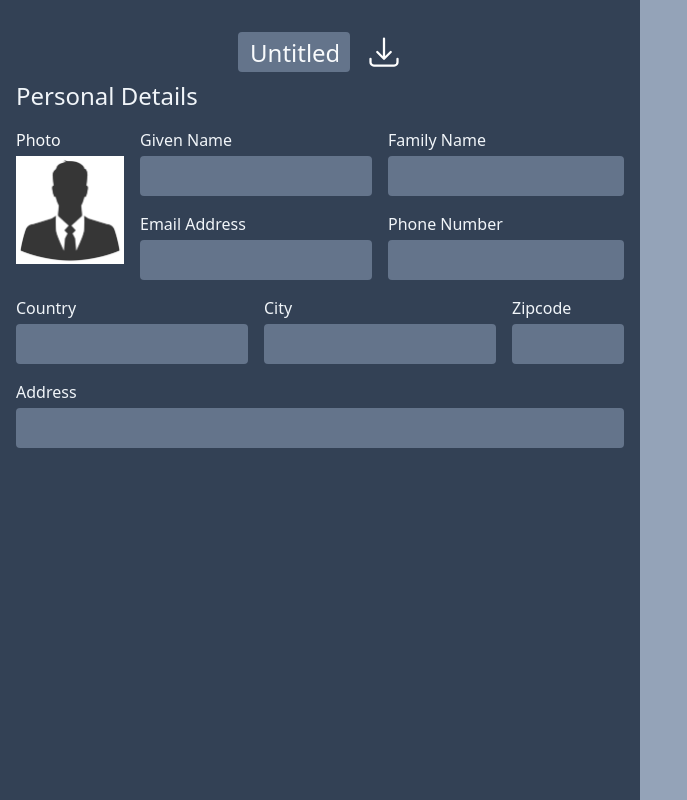
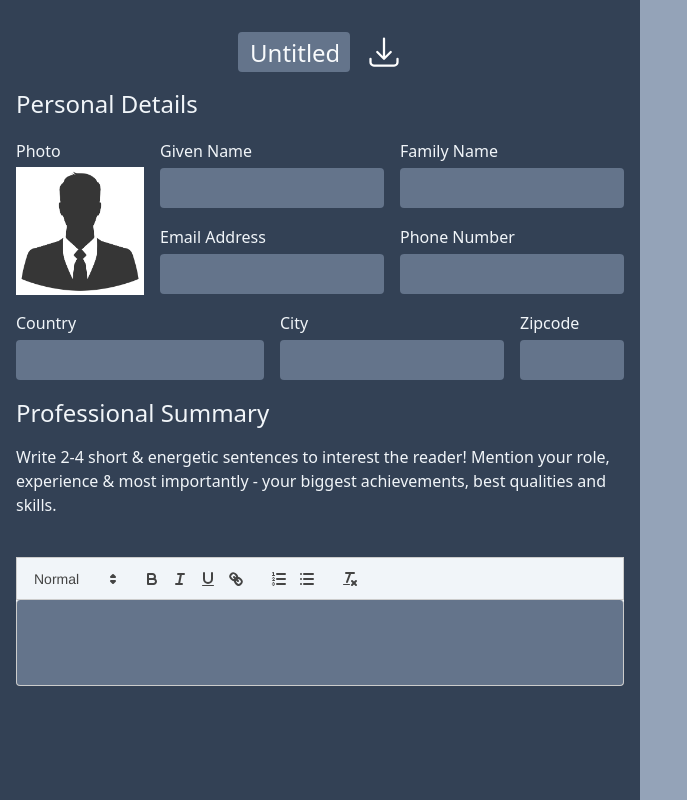
Before and after one commit to aScHEABL/cv-project, a React (Create React App) app: page / in a window 1280 px wide. Shown: the whole page, without its empty margins (0-687 px from the left). Built offline with nearby package versions, Linux system fonts and the light colour scheme.

Commit message:
update: professional summary WIP #0

```diff
--- a/package.json
+++ b/package.json
@@ -8,6 +8,7 @@
     "@testing-library/user-event": "^13.5.0",
     "react": "^18.2.0",
     "react-dom": "^18.2.0",
+    "react-quill": "^2.0.0",
     "react-scripts": "5.0.1",
     "web-vitals": "^2.1.4"
   },
--- a/src/App.js
+++ b/src/App.js
@@ -9,7 +9,7 @@ class App extends Component {
 
   render() {
     return (
-      <main className="grid grid-cols-2 h-screen">
+      <main className="grid grid-cols-[1fr_1fr] h-screen">
         <EditorSection />
         <PreviewSetion />
       </main>
--- a/src/components/Address.js
+++ /dev/null
@@ -1,19 +0,0 @@
-import React, { Component } from "react";
-
-class Address extends Component {
-    constructor(props) {
-        super(props);
-    }
-
-    render() {
-        return(
-            <div className="flex flex-wrap gap-1 col-span-5">
-                <label className="text-slate-100">Address</label>
-                <br />
-                <input className="h-10 w-full px-3 bg-slate-500 rounded text-slate-50"/>
-            </div>
-        )
-    }
-}
-
-export default Address;
--- a/src/components/CVtitle.js
+++ b/src/components/CVtitle.js
@@ -33,7 +33,7 @@ class CVtitle extends Component {
             width: "7rem"
         }
         return (
-        <div className="flex basis-full p-2 h-14 content-center justify-center gap-4">
+        <div className="flex basis-full py-2 h-14 content-center justify-center gap-4">
             <input className="h-10 px-3 rounded
             bg-slate-500 text-slate-50 outline-none text-2xl
             focus:outline-blue-400 "
--- a/src/components/EditorSection.js
+++ b/src/components/EditorSection.js
@@ -2,6 +2,7 @@ import React, { Component } from "react";
 import PersonalDetails from "./PersonalDetails";
 import Education from "./Education";
 import CVtitle from "./CVtitle";
+import Summary from "./Summary";
 
 class EditorSection extends Component {
     constructor(props) {
@@ -13,7 +14,8 @@ class EditorSection extends Component {
         <section className="bg-slate-700 py-6 px-4">
             <CVtitle />
             <PersonalDetails />
-            <Education />
+            <Summary />
+            {/* <Education /> */}
         </section>
         )
     }
--- a/src/components/Education.js
+++ b/src/components/Education.js
@@ -7,7 +7,9 @@ class Education extends Component {
 
     render() {
         return (
-            <div></div>
+            <div>
+
+            </div>
         )
     }
 }
--- a/src/components/PersonalDetails.js
+++ b/src/components/PersonalDetails.js
@@ -7,7 +7,6 @@ import Phone from "./Phone";
 import Country from "./Country";
 import City from "./City";
 import Zipcode from "./Zipcode";
-import Address from "./Address";
 
 class PersonalDetails extends Component {
     constructor(props) {
@@ -16,8 +15,8 @@ class PersonalDetails extends Component {
 
     render() {
         return (
-        <section className="h-2/5 grid grid-cols-[2fr_2fr_2fr_2fr_2fr]
-        grid-rows-[0.5fr_1fr_1fr_1fr_1fr] gap-4 ">
+        <section className="h-fit grid grid-cols-[128px_2fr_2fr_2fr_2fr]
+        grid-rows-[0.5fr_1fr_1fr_1fr] gap-4 py-2">
             <h2 className="text-slate-100 text-2xl col-span-5">Personal Details</h2>
             <Photo />
             <GivenName />
@@ -27,7 +26,6 @@ class PersonalDetails extends Component {
             <Country />
             <City />
             <Zipcode />
-            <Address />
         </section>
         )
     }
--- a/src/components/Photo.js
+++ b/src/components/Photo.js
@@ -9,7 +9,7 @@ class Photo extends Component {
     render() {
         return (
             <div className="flex flex-wrap gap-1 h-fit w-fit row-span-2">
-                <label className="text-slate-50">Photo</label>
+                <label className="text-slate-100">Photo</label>
                 <img src={userPfp} className="w-32" alt="user avatar"></img>
             </div>
         )
--- /dev/null
+++ b/src/components/Summary.js
@@ -0,0 +1,29 @@
+import React, { Component } from "react";
+import ReactQuill from 'react-quill';
+import 'react-quill/dist/quill.snow.css';
+
+class Summary extends Component {
+    constructor(props) {
+        super(props);
+    }
+
+    render() {
+        return(
+            <section className="flex flex-wrap h-fit py-2 gap-2">
+                <h2 className="h-10 w-full text-slate-100 text-2xl">Professional Summary</h2>
+                <p className="text-slate-100 h-auto">Write 2-4 short & energetic sentences to interest the reader!
+                    Mention your role, experience & most importantly - your biggest
+                    achievements, best qualities and skills.</p>
+                <br />
+                {/* <textarea className="h-48 w-full rounded" /> */}
+                <ReactQuill
+                className="bg-slate-100 w-full"
+                theme="snow">
+                    <div className="bg-slate-500 w-full rounded"></div>
+                </ReactQuill>
+            </section>
+        )
+    }
+}
+
+export default Summary;
--- a/src/components/Zipcode.js
+++ b/src/components/Zipcode.js
@@ -10,7 +10,7 @@ class Zipcode extends Component {
             <div className="flex flex-wrap gap-1">
                 <label className="text-slate-100">Zipcode</label>
                 <br />
-                <input className="h-10 w-28 px-3 bg-slate-500 rounded text-slate-50"/>
+                <input className="h-10 w-full px-3 bg-slate-500 rounded text-slate-50"/>
             </div>
         )
     }
```
Also changed, not shown: 1 other file (tests, documents, lock files or other folders).
